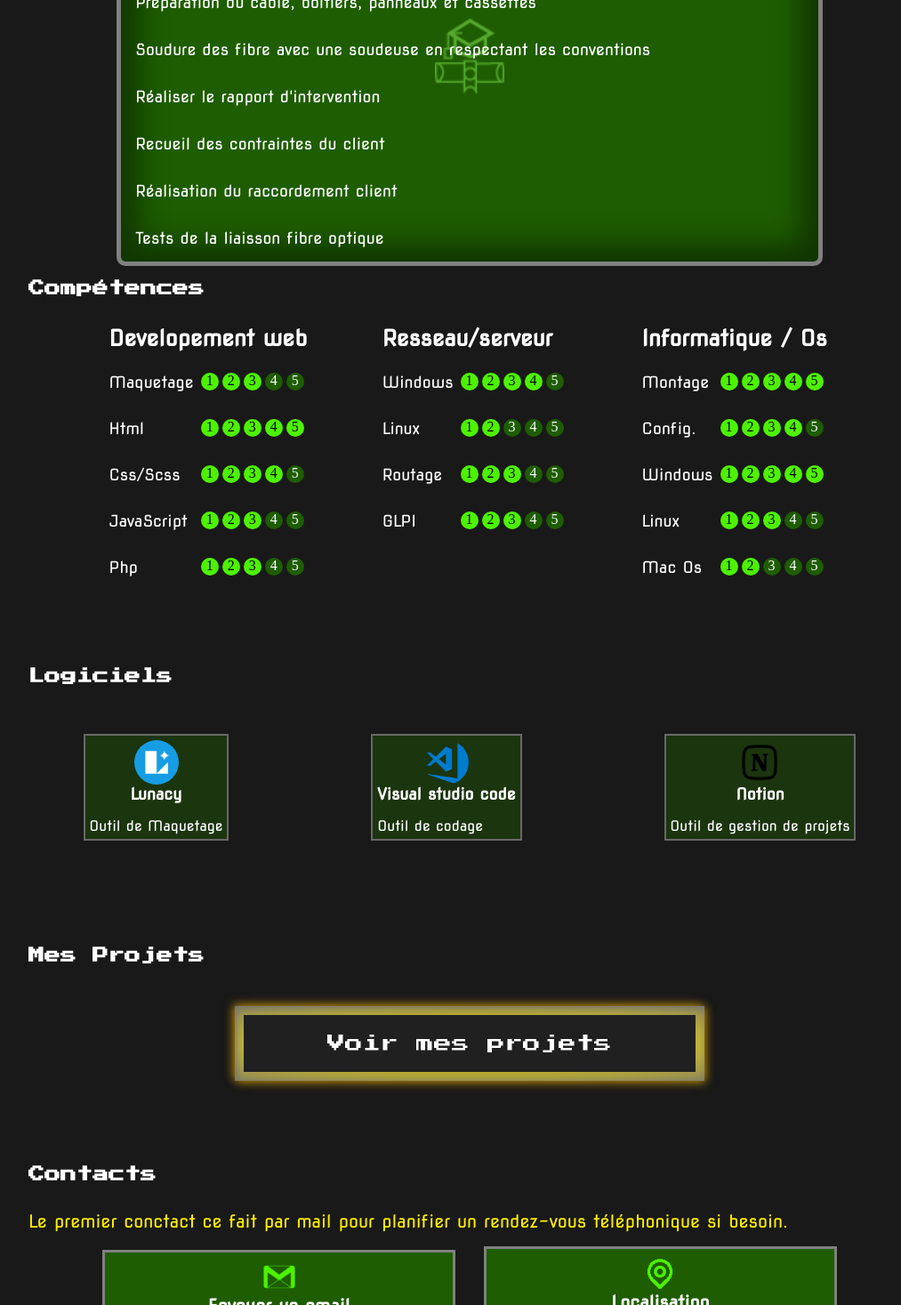
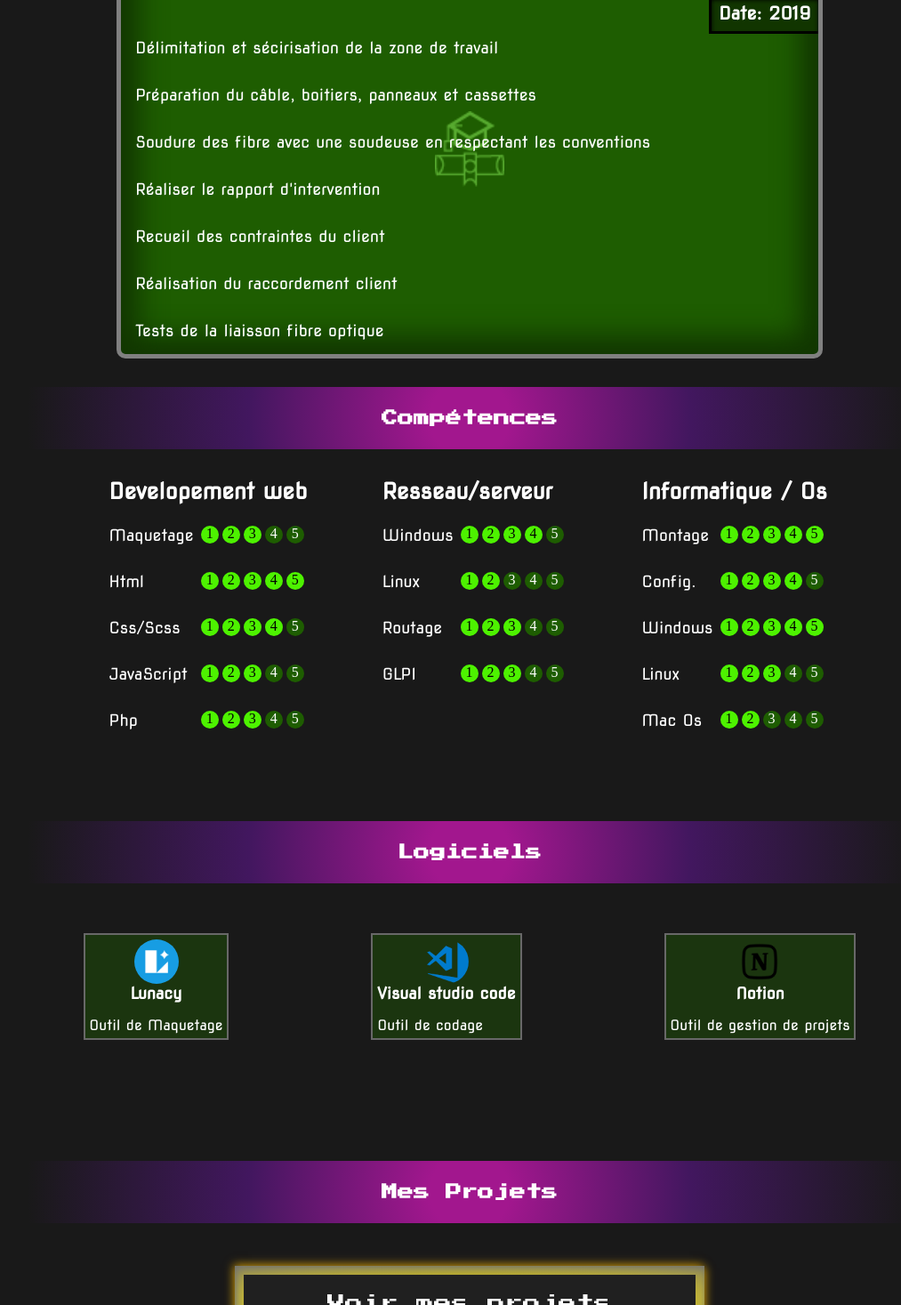
Before and after one commit to MrozBaptiste/MrozBaptiste, a plain HTML site: page index.html in a window 1280 px wide. Shown: the part 1333-2800 px from the top of the page at 89% size, without its empty margins (112-1125 px from the left). Drawn offline with Linux system fonts and the light colour scheme.

Commit message:
ajout de la couleur derrier les titres

```diff
--- a/assets/scss/style.scss
+++ b/assets/scss/style.scss
@@ -105,17 +105,31 @@ body {
 //Fin Menu
 main {
     padding: 1rem;
-    .spaceContent{
+
+    .spaceContent {
         margin: 2rem 0 5rem 0;
     }
+
     //Presentation
     #resume {
 
+        .backgroundContent {
+            background: rgb(162, 23, 142);
+            background: radial-gradient(circle, rgba(162, 23, 142, 1) 9%, rgba(66, 23, 95, 1) 50%, rgba(25, 25, 25, 1) 100%);
+            display: flex;
+            justify-content: center;
+            align-items: center;
+            height: 70px;
+            margin-bottom: 2rem;
+            margin-top: 2rem;
+
             h2 {
                 font-size: 18px;
+                width: 100%;
                 font-family: 'press';
-            margin-top: 1rem;
-            margin-bottom: 2rem;
+                text-align: center;
+
+            }
         }
 
         #my {
@@ -177,11 +191,21 @@ main {
     #competence {
         margin-top: 1rem;
 
+        .backgroundContent {
+            background: rgb(162, 23, 142);
+            background: radial-gradient(circle, rgba(162, 23, 142, 1) 9%, rgba(66, 23, 95, 1) 50%, rgba(25, 25, 25, 1) 100%);
+            display: flex;
+            justify-content: center;
+            align-items: center;
+            height: 70px;
+            margin-bottom: 2rem;
+            margin-top: 2rem;
+
             h2 {
                 font-family: 'press';
                 font-size: 18px;
-            margin-top: 1rem;
-            margin-bottom: 2rem;
+                text-align: center;
+            }
         }
 
         #notation {
@@ -286,8 +310,24 @@ main {
         //notation
         #mySkill {
             margin-top: 1rem;
+            .backgroundContent {
+                background: rgb(162, 23, 142);
+                background: radial-gradient(circle, rgba(162, 23, 142, 1) 9%, rgba(66, 23, 95, 1) 50%, rgba(25, 25, 25, 1) 100%);
+                display: flex;
+                justify-content: center;
+                align-items: center;
+                height: 70px;
+                margin-bottom: 2rem;
+                margin-top: 2rem;
 
+                h2 {
+                    font-family: 'press';
+                    font-size: 18px;
+                    text-align: center;
+                }
+            }
             #mySkillNotation {
+
                 .category {
                     h3 {
                         font-family: 'nova';
@@ -343,11 +383,21 @@ main {
     //Fin Formation
 
     #logiciels {
+        .backgroundContent {
+            background: rgb(162, 23, 142);
+            background: radial-gradient(circle, rgba(162, 23, 142, 1) 9%, rgba(66, 23, 95, 1) 50%, rgba(25, 25, 25, 1) 100%);
+            display: flex;
+            justify-content: center;
+            align-items: center;
+            height: 70px;
+            margin-bottom: 2rem;
+            margin-top: 2rem;
+
             h2 {
                 font-family: 'press';
                 font-size: 18px;
-            margin-top: 1rem;
-            margin-bottom: 2rem;
+                text-align: center;
+            }
         }
 
         #logicielContent {
@@ -393,11 +443,21 @@ main {
         flex-direction: column;
 
 
+        .backgroundContent {
+            background: rgb(162, 23, 142);
+            background: radial-gradient(circle, rgba(162, 23, 142, 1) 9%, rgba(66, 23, 95, 1) 50%, rgba(25, 25, 25, 1) 100%);
+            display: flex;
+            justify-content: center;
+            align-items: center;
+            height: 70px;
+            margin-bottom: 2rem;
+            margin-top: 2rem;
+
             h2 {
+                font-family: 'press';
                 font-size: 18px;
-            font-family: 'press';
-            margin-top: 1rem;
-            margin-bottom: 2rem;
+                text-align: center;
+            }
         }
 
         #link {
@@ -426,11 +486,21 @@ main {
     #contacts {
         margin-top: 1rem;
 
+        .backgroundContent {
+            background: rgb(162, 23, 142);
+            background: radial-gradient(circle, rgba(162, 23, 142, 1) 9%, rgba(66, 23, 95, 1) 50%, rgba(25, 25, 25, 1) 100%);
+            display: flex;
+            justify-content: center;
+            align-items: center;
+            height: 70px;
+            margin-bottom: 2rem;
+            margin-top: 2rem;
+
             h2 {
                 font-family: 'press';
                 font-size: 18px;
-            margin-top: 1rem;
-            margin-bottom: 2rem;
+                text-align: center;
+            }
         }
 
         p {
@@ -443,6 +513,7 @@ main {
             display: flex;
             flex-direction: column;
             align-items: center;
+
             .contact {
                 display: flex;
                 flex-direction: column;
@@ -530,7 +601,6 @@ main {
                 h2 {
                     font-size: 18px;
                     font-family: 'press';
-                    margin-top: 1rem;
                 }
 
                 #linkPerso {
@@ -706,6 +776,7 @@ main {
             justify-content: center;
             align-items: center;
             margin: auto;
+
             #resume {
 
                 #my {
@@ -742,7 +813,7 @@ main {
                 h2 {
                     font-size: 18px;
                     font-family: 'press';
-                    margin-top: 1rem;
+
                 }
 
                 #linkPerso {
@@ -909,6 +980,7 @@ main {
                     display: flex;
                     justify-content: center;
                     align-items: center;
+
                     a {
                         width: 55%;
                         padding: 2rem;
--- a/index.html
+++ b/index.html
@@ -54,7 +54,9 @@
 
     <main>
         <div id="resume" class="spaceContent">
-            <h2>Présentation</h2>
+            <div class="backgroundContent">
+                <h2>Présentation</h2>
+            </div>
             <div id="my">
                 <img src="assets/img/avatar.png" alt="Avatar">
                 <div id="info">
@@ -88,7 +90,10 @@
         </div>
 
         <div id=competence class="spaceContent">
+            <div class="backgroundContent">
             <h2>Formation</h2>
+            </div>
+
             <div id="notation">
                 <img src="assets/img/icone/certif.png" alt="">
                 <strong>
@@ -229,7 +234,9 @@
             </div>
             <!--Fin Computer-->
             <div id="mySkill">
+                <div class="backgroundContent">
                 <h2>Compétences</h2>
+                </div>
                 <div id="mySkillNotation">
                     <div class="category">
                         <h3>Developement web</h3>
@@ -398,7 +405,10 @@
         </div>
 
         <div id="logiciels" class="spaceContent">
-            <h2>Logiciels</h2>
+            <div class="backgroundContent">
+              <h2>Logiciels</h2>
+            </div>
+
             <div id="logicielContent">
                 <div class="logiciel">
                     <img src="assets/img/lunacy.png" alt="Logo Lunacy">
@@ -425,14 +435,20 @@
             </div>
         </div>
         <div id="projetcs" class="spaceContent">
-            <h2>Mes Projets</h2>
+            <div class="backgroundContent">
+                <h2>Mes Projets</h2>
+            </div>
+
             <div id="link">
                 <a href="">Voir mes projets</a>
             </div>
         </div>
 
         <div id="contacts" class="spaceContent">
-            <h2>Contacts</h2>
+            <div class="backgroundContent">
+               <h2>Contacts</h2>
+            </div>
+
             <p>Le premier conctact ce fait par mail pour planifier un rendez-vous téléphonique si besoin. </p>
             <div id="contactsFlex">
                 <div class="contact">
```
Also changed, not shown: assets/css/style.min.css, assets/img/91655.jpg (added), 1 other file. Lines whose indentation alone changed are shown as unchanged.
